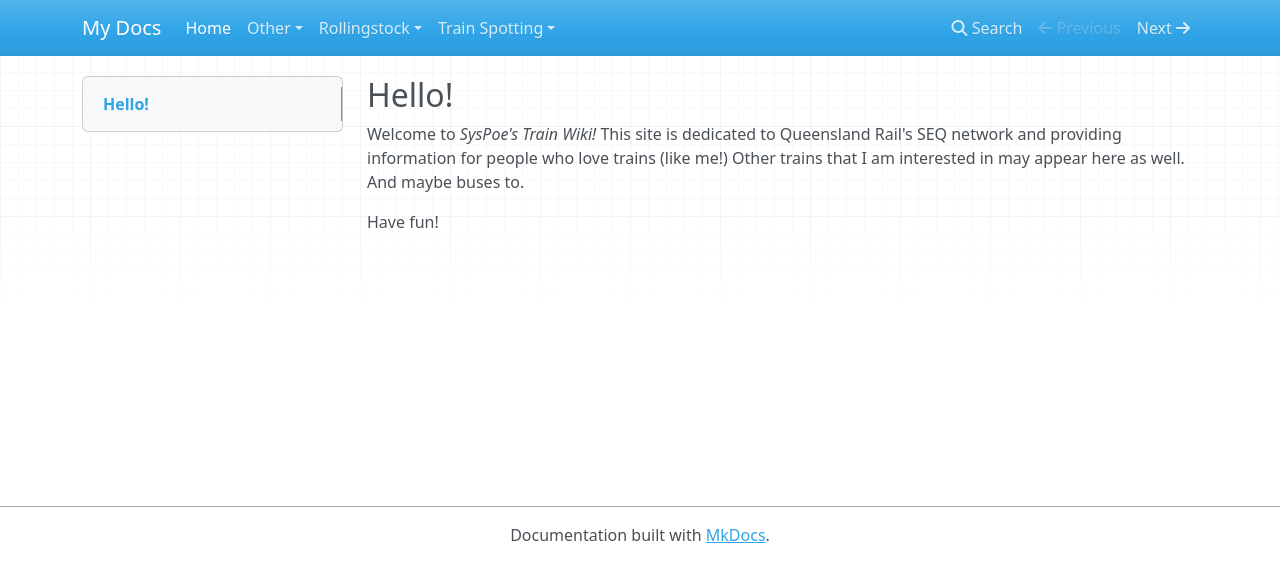
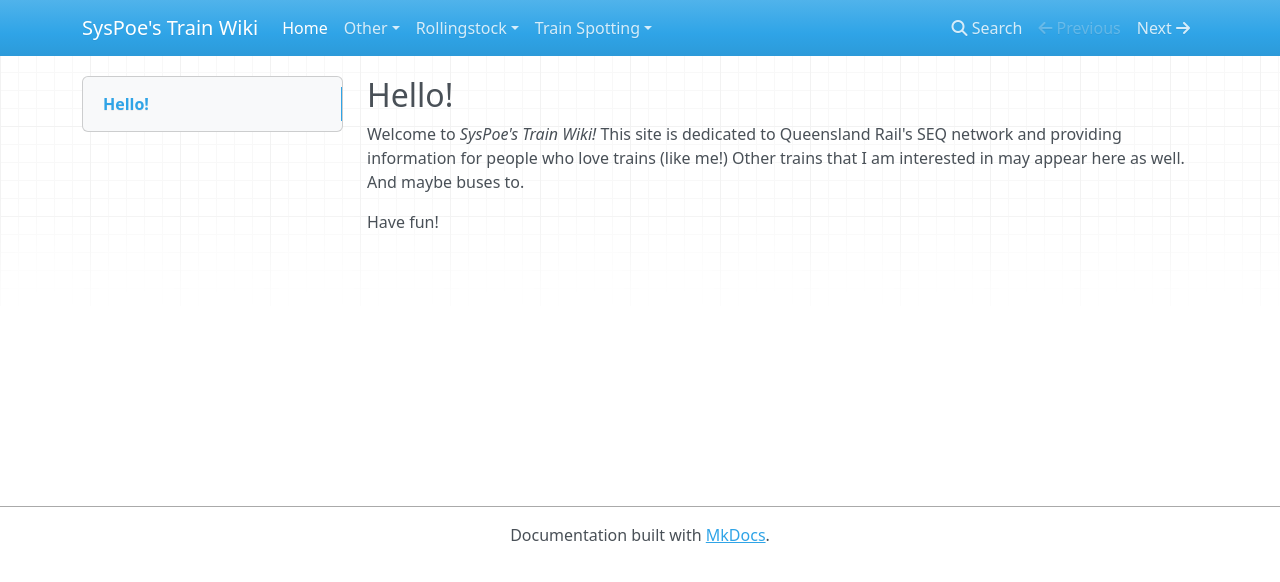
Before and after one commit to SysPoe/train-wiki, an MkDocs documentation site: the page built from docs/index.md, in a window 1280 px wide. Shown: the top 582 px of the page. Built offline with MkDocs 1.6.1, drawn with Linux system fonts in a browser that asks for light colours; nearby versions of some CDN libraries.

Commit message:
Update name

```diff
--- a/mkdocs.yml
+++ b/mkdocs.yml
@@ -1 +1 @@
-site_name: My Docs
+site_name: SysPoe's Train Wiki
```
